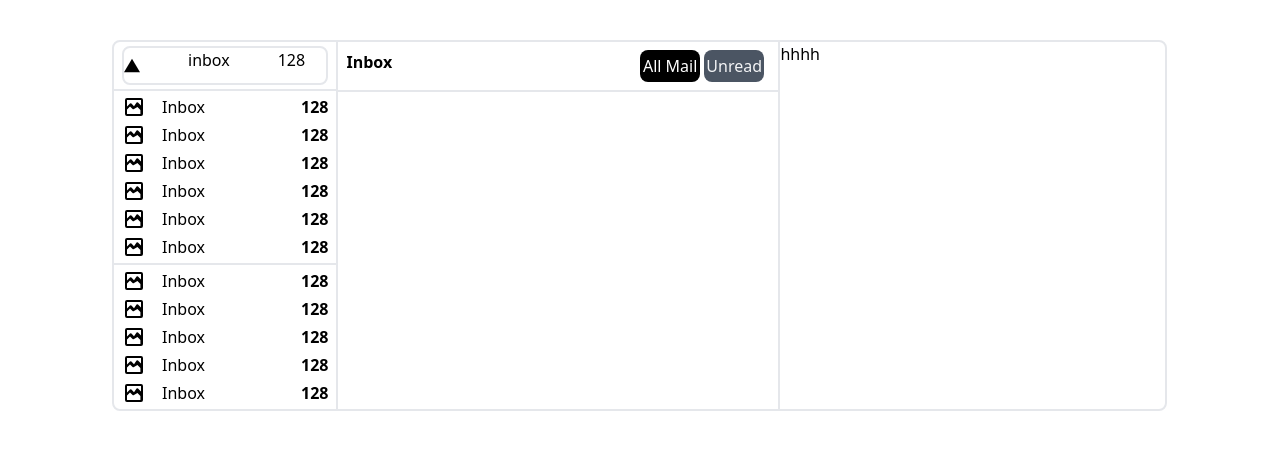
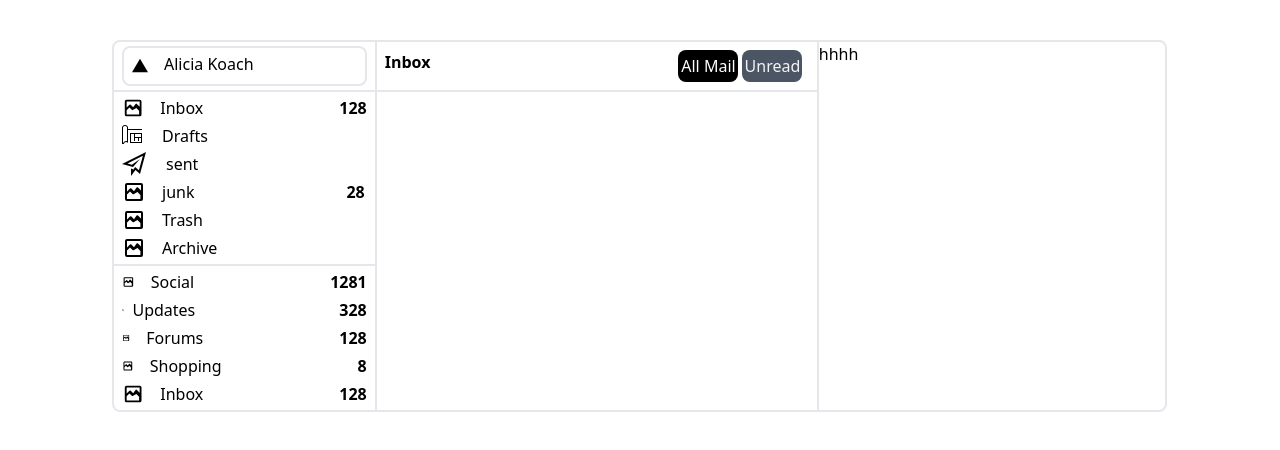
Before and after one commit to ShraddhaAgni3/tailwind, a plain HTML site: page index.html in a window 1280 px wide. Drawn offline with nearby package versions, Linux system fonts and the light colour scheme.

Commit message:
Update index.html

```diff
--- a/index.html
+++ b/index.html
@@ -11,10 +11,10 @@
 <body>
     <div class="flex flex-row border-2 rounded-lg mx-28 my-10  w-[1055px] ">
         <div class="w-1/4 border-r-2 ">
-            <div class="border-2 rounded-lg mx-2 my-1 ">
-                <div class="flex flex-row gap-12"><svg xmlns="http://www.w3.org/2000/svg" width="16" height="35" viewBox="0 0 24 24"><path d="M24 22h-24l12-20z"/></svg>
-                    <p>inbox</p>
-                    <p>128</p>
+            <div class="border-2 rounded-lg mx-2 my-1 h-10">
+                <div class="flex flex-row gap-3 px-2"><svg xmlns="http://www.w3.org/2000/svg" width="16" height="35" viewBox="0 0 24 24"><path d="M24 22h-24l12-20z"/></svg>
+                    <p class="m-1"> Alicia Koach</p>
+                    <p></p>
                 </div>
             </div>
 
@@ -27,20 +27,42 @@
                                 d="M19 3H5a2 2 0 00-2 2v14a2 2 0 002 2h14a2 2 0 002-2V5a2 2 0 00-2-2zm0 2v5.586l-3-3a1 1 0 00-1.414 0L12 11.172l-2.586-2.586a1 1 0 00-1.414 0l-3 3V5h14zM5 19v-4.586l3-3 2.586 2.586a1 1 0 001.414 0L15.414 12l3 3V19H5z" />
                         </svg>
                         <span class="mr-24">Inbox</span>
-                        <span class="font-bold">128</span>
+                        <span class="font-bold ml-10">128</span>
 
                     </div>
                 </div>
                 <div class="">
                     <div class=" rounded-lg mx-2 my-1">
-                        <div class=" flex flex-row">
+                        <div class=" flex flex-row gap-5">
+                            <svg width="20" height="20" xmlns="http://www.w3.org/2000/svg" fill-rule="evenodd" clip-rule="evenodd"><path d="M24 23h-20c-2.208 0-4-1.792-4-4v-15.694c.313-1.071 1.285-2.306 3-2.306 1.855 0 2.769 1.342 2.995 2.312l.005 1.688h18v18zm-1-17h-17v13s-.665-1-2-1c-1.104 0-2 .896-2 2s.896 2 2 2h19v-16zm-18-2.68c-.427-.971-1.327-1.325-2-1.32-.661.005-1.568.3-2 1.32v16.178c.394-1.993 2.245-2.881 4-2.401v-13.777zm15 15.68h-12v-10h12v10zm-8-9h-3v8h10v-4h-2v3h-1v-3h-3v3h-1v-7zm7 0h-6v3h6v-3z"/></svg>
+                            <span class="mr-24">Drafts</span>
+                            <span class="font-bold"></span>
+
+                        </div>
+                    </div>
+
+                </div>
+                <div class="">
+                    <div class=" rounded-lg mx-2 my-1">
+                        <div class=" flex flex-row gap-5">
+                            <svg xmlns="http://www.w3.org/2000/svg" width="24" height="24" viewBox="0 0 24 24"><path d="M0 12l11 3.1 7-8.1-8.156 5.672-4.312-1.202 15.362-7.68-3.974 14.57-3.75-3.339-2.17 2.925v-.769l-2-.56v7.383l4.473-6.031 4.527 4.031 6-22z"/></svg>
+                            <span class="mr-24">sent</span>
+                            <span class="font-bold"></span>
+
+                        </div>
+                    </div>
+
+                </div>
+                <div class="">
+                    <div class=" rounded-lg mx-2 my-1">
+                        <div class=" flex flex-row ">
                             <svg xmlns="http://www.w3.org/2000/svg" fill="currentColor" class="w-6 h-6 mr-4"
                                 viewBox="0 0 24 24">
                                 <path
                                     d="M19 3H5a2 2 0 00-2 2v14a2 2 0 002 2h14a2 2 0 002-2V5a2 2 0 00-2-2zm0 2v5.586l-3-3a1 1 0 00-1.414 0L12 11.172l-2.586-2.586a1 1 0 00-1.414 0l-3 3V5h14zM5 19v-4.586l3-3 2.586 2.586a1 1 0 001.414 0L15.414 12l3 3V19H5z" />
                             </svg>
-                            <span class="mr-24">Inbox</span>
-                            <span class="font-bold">128</span>
+                            <span class="mr-24">junk</span>
+                            <span class="font-bold ml-14">28</span>
 
                         </div>
                     </div>
@@ -54,8 +76,8 @@
                                 <path
                                     d="M19 3H5a2 2 0 00-2 2v14a2 2 0 002 2h14a2 2 0 002-2V5a2 2 0 00-2-2zm0 2v5.586l-3-3a1 1 0 00-1.414 0L12 11.172l-2.586-2.586a1 1 0 00-1.414 0l-3 3V5h14zM5 19v-4.586l3-3 2.586 2.586a1 1 0 001.414 0L15.414 12l3 3V19H5z" />
                             </svg>
-                            <span class="mr-24">Inbox</span>
-                            <span class="font-bold">128</span>
+                            <span class="mr-24">Trash</span>
+                            <span class="font-bold"></span>
 
                         </div>
                     </div>
@@ -69,38 +91,8 @@
                                 <path
                                     d="M19 3H5a2 2 0 00-2 2v14a2 2 0 002 2h14a2 2 0 002-2V5a2 2 0 00-2-2zm0 2v5.586l-3-3a1 1 0 00-1.414 0L12 11.172l-2.586-2.586a1 1 0 00-1.414 0l-3 3V5h14zM5 19v-4.586l3-3 2.586 2.586a1 1 0 001.414 0L15.414 12l3 3V19H5z" />
                             </svg>
-                            <span class="mr-24">Inbox</span>
-                            <span class="font-bold">128</span>
-
-                        </div>
-                    </div>
-
-                </div>
-                <div class="">
-                    <div class=" rounded-lg mx-2 my-1">
-                        <div class=" flex flex-row">
-                            <svg xmlns="http://www.w3.org/2000/svg" fill="currentColor" class="w-6 h-6 mr-4"
-                                viewBox="0 0 24 24">
-                                <path
-                                    d="M19 3H5a2 2 0 00-2 2v14a2 2 0 002 2h14a2 2 0 002-2V5a2 2 0 00-2-2zm0 2v5.586l-3-3a1 1 0 00-1.414 0L12 11.172l-2.586-2.586a1 1 0 00-1.414 0l-3 3V5h14zM5 19v-4.586l3-3 2.586 2.586a1 1 0 001.414 0L15.414 12l3 3V19H5z" />
-                            </svg>
-                            <span class="mr-24">Inbox</span>
-                            <span class="font-bold">128</span>
-
-                        </div>
-                    </div>
-
-                </div>
-                <div class="">
-                    <div class=" rounded-lg mx-2 my-1">
-                        <div class=" flex flex-row">
-                            <svg xmlns="http://www.w3.org/2000/svg" fill="currentColor" class="w-6 h-6 mr-4"
-                                viewBox="0 0 24 24">
-                                <path
-                                    d="M19 3H5a2 2 0 00-2 2v14a2 2 0 002 2h14a2 2 0 002-2V5a2 2 0 00-2-2zm0 2v5.586l-3-3a1 1 0 00-1.414 0L12 11.172l-2.586-2.586a1 1 0 00-1.414 0l-3 3V5h14zM5 19v-4.586l3-3 2.586 2.586a1 1 0 001.414 0L15.414 12l3 3V19H5z" />
-                            </svg>
-                            <span class="mr-24">Inbox</span>
-                            <span class="font-bold">128</span>
+                            <span class="mr-24">Archive</span>
+                            <span class="font-bold"></span>
 
                         </div>
                     </div>
@@ -117,8 +109,19 @@
                                 <path
                                     d="M19 3H5a2 2 0 00-2 2v14a2 2 0 002 2h14a2 2 0 002-2V5a2 2 0 00-2-2zm0 2v5.586l-3-3a1 1 0 00-1.414 0L12 11.172l-2.586-2.586a1 1 0 00-1.414 0l-3 3V5h14zM5 19v-4.586l3-3 2.586 2.586a1 1 0 001.414 0L15.414 12l3 3V19H5z" />
                             </svg>
-                            <span class="mr-24">Inbox</span>
-                            <span class="font-bold">128</span>
+                            <span class="mr-24">Social</span>
+                            <span class="font-bold ml-10">1281</span>
+
+                        </div>
+                    </div>
+
+                </div>
+                <div class="">
+                    <div class=" rounded-lg mx-2 my-1">
+                        <div class=" flex flex-row gap-2">
+                            <svg xmlns="http://www.w3.org/2000/svg" width="24" height="24" viewBox="0 0 24 24"><path d="M23 12c0 1.042-.154 2.045-.425 3h-2.101c.335-.94.526-1.947.526-3 0-4.962-4.037-9-9-9-1.706 0-3.296.484-4.655 1.314l1.858 2.686h-6.994l2.152-7 1.849 2.673c1.684-1.049 3.659-1.673 5.79-1.673 6.074 0 11 4.925 11 11zm-6.354 7.692c-1.357.826-2.944 1.308-4.646 1.308-4.962 0-9-4.038-9-9 0-1.053.191-2.06.525-3h-2.1c-.271.955-.425 1.958-.425 3 0 6.075 4.925 11 11 11 2.127 0 4.099-.621 5.78-1.667l1.853 2.667 2.152-6.989h-6.994l1.855 2.681zm-3.646-5.692h-2v-7h2v7zm0 1h-2v2h2v-2z"/></svg>
+                            <span class="mr-24">Updates</span>
+                            <span class="font-bold ml-10">328</span>
 
                         </div>
                     </div>
@@ -132,8 +135,8 @@
                                 <path
                                     d="M19 3H5a2 2 0 00-2 2v14a2 2 0 002 2h14a2 2 0 002-2V5a2 2 0 00-2-2zm0 2v5.586l-3-3a1 1 0 00-1.414 0L12 11.172l-2.586-2.586a1 1 0 00-1.414 0l-3 3V5h14zM5 19v-4.586l3-3 2.586 2.586a1 1 0 001.414 0L15.414 12l3 3V19H5z" />
                             </svg>
-                            <span class="mr-24">Inbox</span>
-                            <span class="font-bold">128</span>
+                            <span class="mr-24">Forums</span>
+                            <span class="font-bold ml-10">128</span>
 
                         </div>
                     </div>
@@ -147,11 +150,12 @@
                                 <path
                                     d="M19 3H5a2 2 0 00-2 2v14a2 2 0 002 2h14a2 2 0 002-2V5a2 2 0 00-2-2zm0 2v5.586l-3-3a1 1 0 00-1.414 0L12 11.172l-2.586-2.586a1 1 0 00-1.414 0l-3 3V5h14zM5 19v-4.586l3-3 2.586 2.586a1 1 0 001.414 0L15.414 12l3 3V19H5z" />
                             </svg>
-                            <span class="mr-24">Inbox</span>
-                            <span class="font-bold">128</span>
+                            <span class="mr-24">Shopping</span>
+                            <span class="font-bold ml-10">8</span>
 
                         </div>
                     </div>
+
 
                 </div>
                 <div class="">
@@ -163,22 +167,7 @@
                                     d="M19 3H5a2 2 0 00-2 2v14a2 2 0 002 2h14a2 2 0 002-2V5a2 2 0 00-2-2zm0 2v5.586l-3-3a1 1 0 00-1.414 0L12 11.172l-2.586-2.586a1 1 0 00-1.414 0l-3 3V5h14zM5 19v-4.586l3-3 2.586 2.586a1 1 0 001.414 0L15.414 12l3 3V19H5z" />
                             </svg>
                             <span class="mr-24">Inbox</span>
-                            <span class="font-bold">128</span>
-
-                        </div>
-                    </div>
-
-                </div>
-                <div class="">
-                    <div class=" rounded-lg mx-2 my-1">
-                        <div class=" flex flex-row">
-                            <svg xmlns="http://www.w3.org/2000/svg" fill="currentColor" class="w-6 h-6 mr-4"
-                                viewBox="0 0 24 24">
-                                <path
-                                    d="M19 3H5a2 2 0 00-2 2v14a2 2 0 002 2h14a2 2 0 002-2V5a2 2 0 00-2-2zm0 2v5.586l-3-3a1 1 0 00-1.414 0L12 11.172l-2.586-2.586a1 1 0 00-1.414 0l-3 3V5h14zM5 19v-4.586l3-3 2.586 2.586a1 1 0 001.414 0L15.414 12l3 3V19H5z" />
-                            </svg>
-                            <span class="mr-24">Inbox</span>
-                            <span class="font-bold">128</span>
+                            <span class="font-bold ml-10">128</span>
 
                         </div>
                     </div>
```
